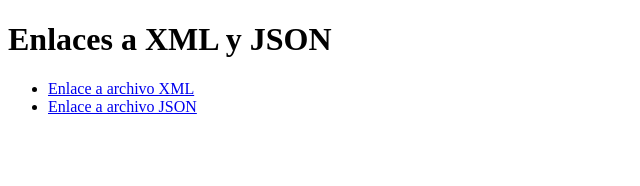
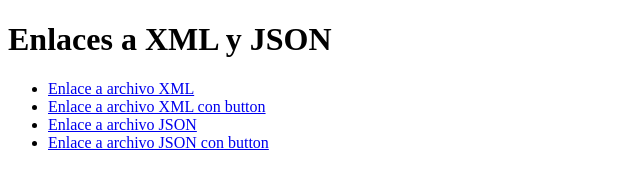
Before and after one commit to Silvials/daw1, a plain HTML site: page index.html in a window 1280 px wide. Shown: the whole page, without its empty margins (0-640 px from the left). Drawn offline with Linux system fonts and the light colour scheme.

Commit message:
Update index.html

```diff
--- a/index.html
+++ b/index.html
@@ -7,7 +7,9 @@
     <h1>Enlaces a XML y JSON</h1>
     <ul>
         <li><a href="xml/leer_xml1.html">Enlace a archivo XML</a></li>
+        <li><a href="xml/leer_xml.html">Enlace a archivo XML con button</a></li>
         <li><a href="xml/leer_json1.html">Enlace a archivo JSON</a></li>
+        <li><a href="xml/leer_json.html">Enlace a archivo JSON con button</a></li>
     </ul>
 </body>
 </html>
```
